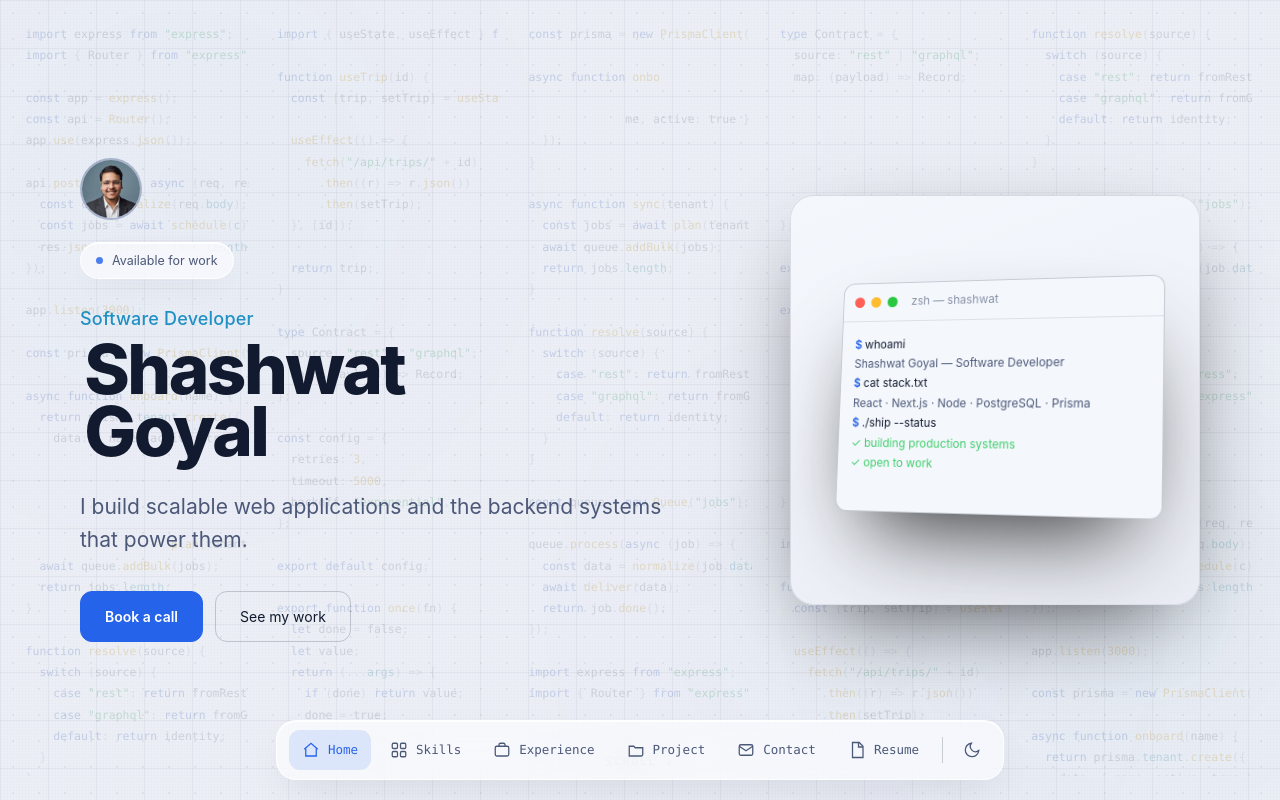
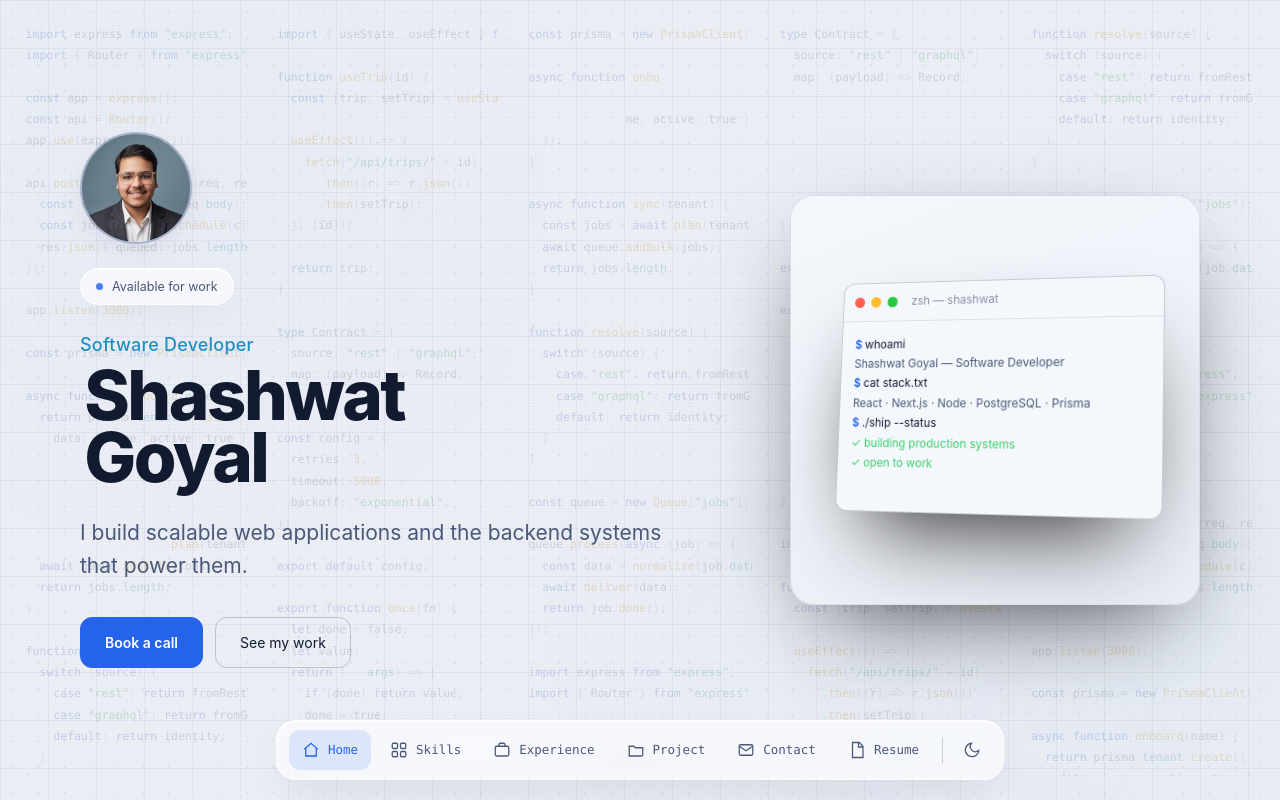
Before and after one commit to shashwatgoyal-codes/shashwatgoyal-codes.github.io, a Next.js app: page / in a window 1280 px wide. Shown: the top 800 px of the page. Built offline with nearby package versions, Linux system fonts and the light colour scheme.

Commit message:
Enlarge hero avatar 62px -> 112px; refresh OG image

```diff
--- a/app/globals.css
+++ b/app/globals.css
@@ -114,7 +114,7 @@
   .hero>canvas{position:absolute;inset:0;width:100%;height:100%;z-index:0}
   .hero .inner{position:relative;z-index:2}
   .hero .sub{color:var(--fg);opacity:.9}
-  .avatar{width:62px;height:62px;border-radius:50%;overflow:hidden;border:2px solid var(--border-strong);background:var(--accent-dim);display:flex;align-items:center;justify-content:center;font-family:var(--mono);font-weight:700;font-size:20px;color:var(--accent);margin-bottom:22px}
+  .avatar{width:112px;height:112px;border-radius:50%;overflow:hidden;border:2px solid var(--border-strong);background:var(--accent-dim);display:flex;align-items:center;justify-content:center;font-family:var(--mono);font-weight:700;font-size:34px;color:var(--accent);margin-bottom:24px;box-shadow:0 8px 30px -10px var(--glass-shadow)}
   .avatar img{width:100%;height:100%;object-fit:cover}
   .status{display:inline-flex;align-items:center;gap:9px;font-size:12.5px;color:var(--muted);border-radius:30px;padding:8px 15px;margin-bottom:26px}
   .dot{width:7px;height:7px;border-radius:50%;background:var(--accent);animation:pulse 2.4s infinite;flex:none}
```
Also changed, not shown: public/og.png.
